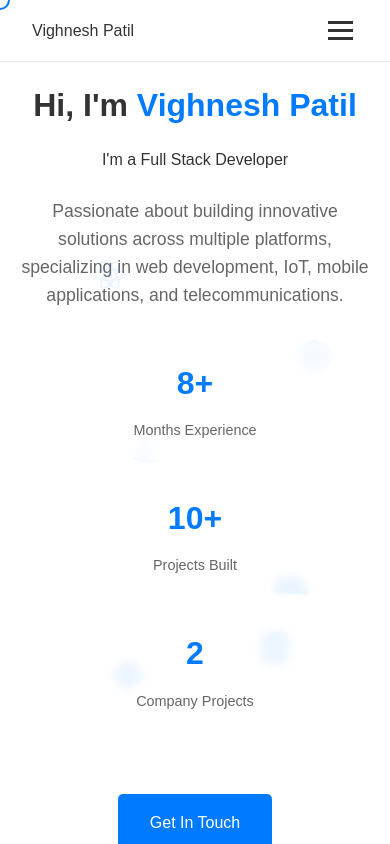
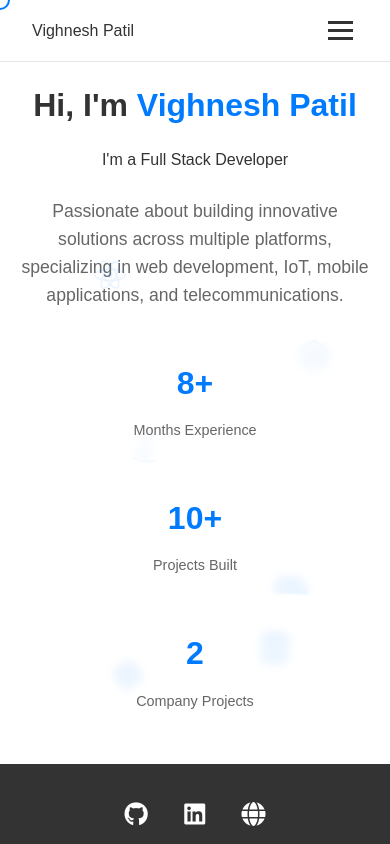
Before and after one commit to Vigh24/portfolio, a plain HTML site: page index.html in a window 390 px wide. Drawn offline with nearby package versions, Linux system fonts and the light colour scheme.

Commit message:
Fix: Footer positioning for both desktop and mobile - Updated footer to fixed position - Added proper spacing for content - Fixed main content height calculations - Added bottom padding to prevent content overlap - Improved contact section spacing

```diff
--- a/styles.css
+++ b/styles.css
@@ -12,6 +12,7 @@ html, body {
     width: 100%;
     position: relative;
     height: 100%;
+    min-height: 100vh;
 }
 
 body {
@@ -24,7 +25,6 @@ body {
     position: relative;
     overflow-y: auto;
     overflow-x: hidden;
-    max-height: 100vh;
 }
 
 /* Navbar Styles */
@@ -380,9 +380,10 @@ footer {
     text-align: center;
     padding: 2rem;
     width: 100%;
-    position: relative;
+    position: fixed;
+    bottom: 0;
     left: 0;
-    flex-shrink: 0;
+    height: 80px;
     z-index: 10;
 }
 
@@ -413,6 +414,21 @@ footer {
 
     section {
         padding: 3rem 1rem;
+    }
+
+    main {
+        min-height: 100vh;
+        padding-bottom: 80px;
+    }
+
+    footer {
+        position: fixed;
+        bottom: 0;
+        height: 80px;
+    }
+
+    .contact {
+        margin-bottom: 100px;
     }
 }
 
@@ -919,12 +935,14 @@ main {
     position: relative;
     display: flex;
     flex-direction: column;
-    min-height: calc(100vh - 80px);
+    min-height: 100vh;
+    padding-bottom: 80px;
 }
 
 @media (max-width: 768px) {
     main {
-        min-height: calc(100vh - 60px);
+        min-height: 100vh;
+        padding-bottom: 80px;
     }
 
     section {
@@ -937,14 +955,13 @@ main {
     }
 
     footer {
-        position: relative;
-        bottom: auto;
-        margin-top: auto;
+        position: fixed;
+        bottom: 0;
+        height: 80px;
     }
 
     .contact {
-        padding-bottom: 2rem;
-        margin-bottom: 0;
+        margin-bottom: 100px;
     }
 }
 
```
